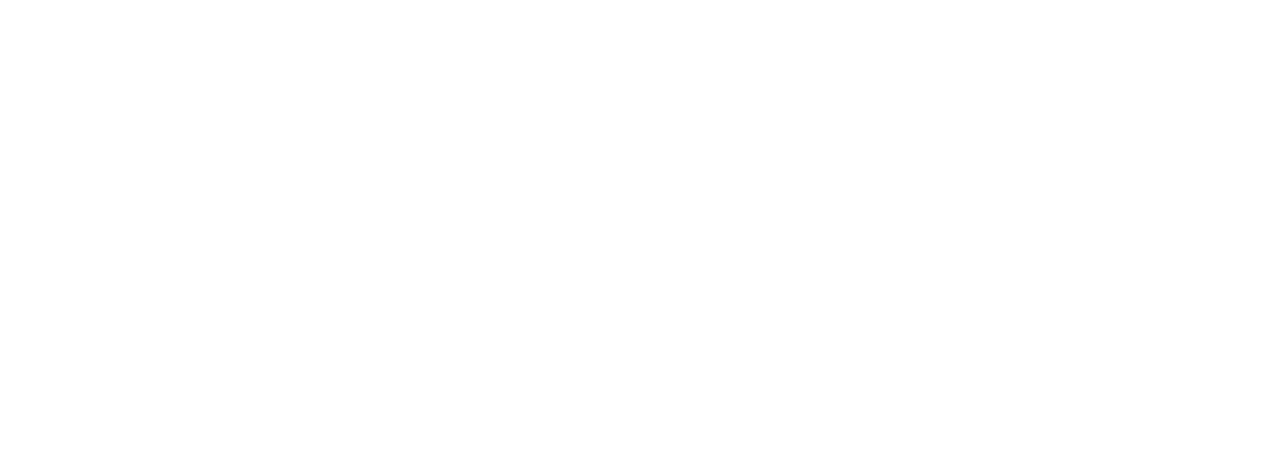
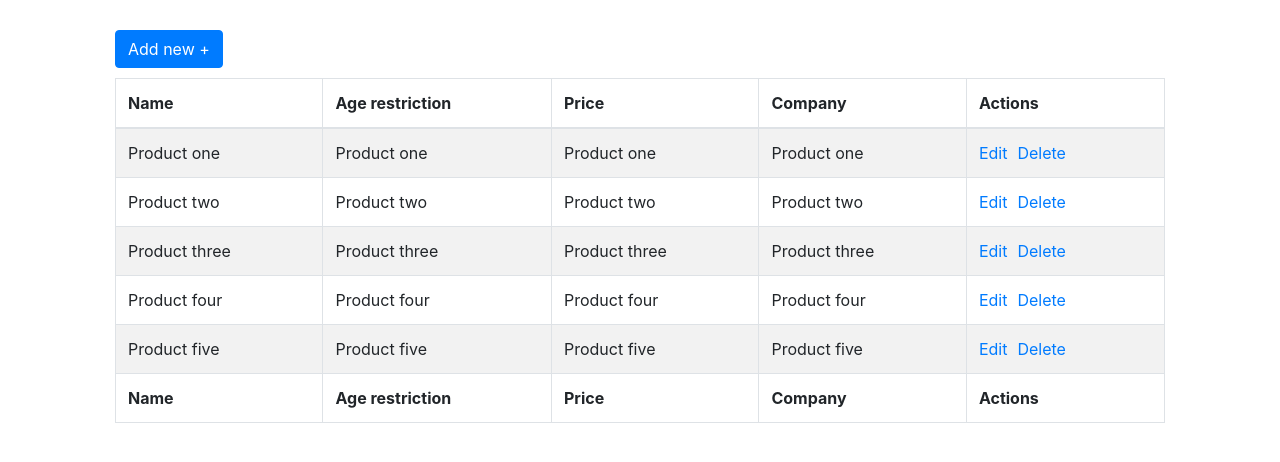
Before and after one commit to Judas1987/unosquare-toys-games, an Angular app in the folder toys-and-games-web/: page /products/list in a window 1280 px wide. Before the commit this address led to /. Shown: the top 462 px of the page. Built offline with nearby package versions, Linux system fonts and the light colour scheme.

Commit message:
I think the routing and navigation is done, I will now move on to use the real model to show data in the list component

```diff
--- a/toys-and-games-web/src/app/products/product-edit/product-edit.component.html
+++ b/toys-and-games-web/src/app/products/product-edit/product-edit.component.html
@@ -14,7 +14,8 @@
     <label for="productPrice" class="col-sm-3 col-form-label">Price</label>
     <div class="col-sm-9">
       <input type="text" pattern="^\$?([0-9]{1,3},([0-9]{3},)*[0-9]{3}|[0-9]+)(\.[0-9][0-9])?$"
-             (blur)="transformAmount()" (focus)="transformToNumeric()" formControlName="price" class="form-control"
+             (blur)="transformAmount()" (focus)="transformToNumeric()" formControlName="price"
+             class="form-control numeric-text-inputs"
              id="productPrice"
              placeholder="Price">
       <div *ngIf="!productForm.controls['price'].valid && productForm.controls['price'].touched"
@@ -60,7 +61,7 @@
     <div class="col-sm-12">
       <div class="text-right">
         <button type="submit" [disabled]="!productForm.valid" class="btn btn-primary">Save</button>
-        <button type="button" class="btn btn-danger">Cancel</button>
+        <button type="button" (click)="cancelAction()" class="btn btn-danger">Cancel</button>
       </div>
     </div>
   </div>
--- a/toys-and-games-web/src/app/products/product-edit/product-edit.component.sass
+++ b/toys-and-games-web/src/app/products/product-edit/product-edit.component.sass
@@ -9,3 +9,6 @@
   margin-top: 0.25rem
   font-size: 80%
   color: #dc3545
+
+.numeric-text-inputs
+  width: 160px
--- a/toys-and-games-web/src/app/products/product-edit/product-edit.component.ts
+++ b/toys-and-games-web/src/app/products/product-edit/product-edit.component.ts
@@ -1,7 +1,7 @@
 import {Component, OnInit} from '@angular/core';
 import {FormGroup, NgForm, FormControl, Validators} from '@angular/forms';
 import {CurrencyPipe} from '@angular/common';
-import {isNull} from 'util';
+import {Router} from '@angular/router';
 
 
 @Component({
@@ -21,7 +21,7 @@
     description: new FormControl('', [Validators.maxLength(100)])
   });
 
-  constructor(private currencyPipe: CurrencyPipe) {
+  constructor(private currencyPipe: CurrencyPipe, private route: Router) {
   }
 
   ngOnInit(): void {
@@ -29,10 +29,20 @@
 
 
   onSubmit(): any {
+    console.log(this.productForm);
+    this.route.navigate(['/products/list'])
+      .then(value => {
+      })
+      .catch(error => {
+      });
+  }
 
-    console.log(this.productForm);
-
-
+  cancelAction(): void {
+    this.route.navigate(['/products/list'])
+      .then(value => {
+      })
+      .catch(error => {
+      });
   }
 
   transformAmount(): void {
--- a/toys-and-games-web/src/app/products/product-list/product-list.component.html
+++ b/toys-and-games-web/src/app/products/product-list/product-list.component.html
@@ -1,3 +1,12 @@
+<section>
+  <div class="container">
+    <div class="row">
+      <div class="col-md-12">
+        <button (click)="addNewProduct()" class="btn btn-primary">Add new +</button>
+      </div>
+    </div>
+    <div class="row">
+      <div class="col-md-12">
         <table id="products" class="table table-striped table-bordered" style="width:100%">
           <thead>
           <tr>
@@ -15,8 +24,8 @@
             <td>{{currentProduct}}</td>
             <td>{{currentProduct}}</td>
             <td>
-      <a routerLink="{{i}}/edit">Edit</a>
-      <a routerLink="{{i}}/delete">Delete</a>
+              <a routerLink="../{{i}}/edit">Edit</a>
+              <a routerLink="../{{i}}/delete">Delete</a>
             </td>
           </tr>
           </tbody>
@@ -30,3 +39,7 @@
           </tr>
           </tfoot>
         </table>
+      </div>
+    </div>
+  </div>
+</section>
--- a/toys-and-games-web/src/app/products/product-list/product-list.component.ts
+++ b/toys-and-games-web/src/app/products/product-list/product-list.component.ts
@@ -1,4 +1,5 @@
 import {Component, OnInit} from '@angular/core';
+import {Router} from '@angular/router';
 
 @Component({
   selector: 'app-product-list',
@@ -7,7 +8,7 @@
 })
 export class ProductListComponent implements OnInit {
 
-  constructor() {
+  constructor(private route: Router) {
   }
 
   productList: string[] = [];
@@ -21,4 +22,12 @@
     this.productList.push('Product five');
   }
 
+  addNewProduct(): void {
+    this.route.navigate(['products/add'])
+      .then(value => {
+      })
+      .catch(error => {
+      });
+  }
+
 }
--- a/toys-and-games-web/src/app/products/products.component.html
+++ b/toys-and-games-web/src/app/products/products.component.html
@@ -2,14 +2,6 @@
   <div class="container">
     <div class="row">
       <div class="col-md-12">
-        <button class="btn btn-primary">Add new +</button>
-      </div>
-    </div>
-    <div class="row">
-      <div class="col-md-12">
-        <app-product-list></app-product-list>
-      </div>
-      <div class="col-md-7">
         <router-outlet></router-outlet>
       </div>
     </div>
--- a/toys-and-games-web/src/app/products/products.component.ts
+++ b/toys-and-games-web/src/app/products/products.component.ts
@@ -1,4 +1,4 @@
-import { Component, OnInit } from '@angular/core';
+import {Component, OnInit} from '@angular/core';
 
 @Component({
   selector: 'app-products',
@@ -7,9 +7,16 @@
 })
 export class ProductsComponent implements OnInit {
 
-  constructor() { }
+  captureMode = false;
+
+  constructor() {
+  }
 
   ngOnInit(): void {
   }
 
+  addNewProduct(): void {
+
+  }
+
 }
```
Also changed, not shown: toys-and-games-web/src/app/app-routing.module.ts (+10 -1 lines). Lines whose indentation alone changed are shown as unchanged.
